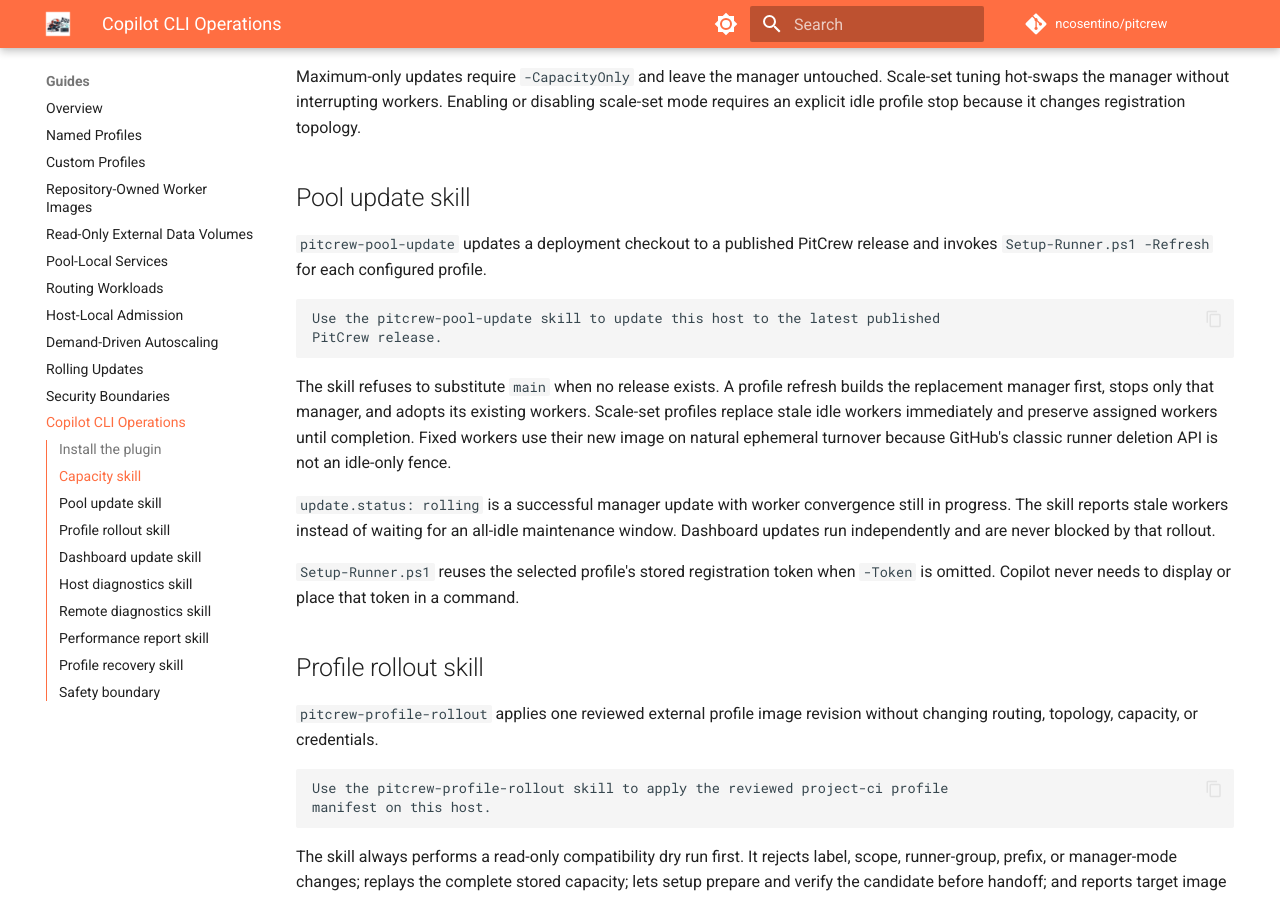
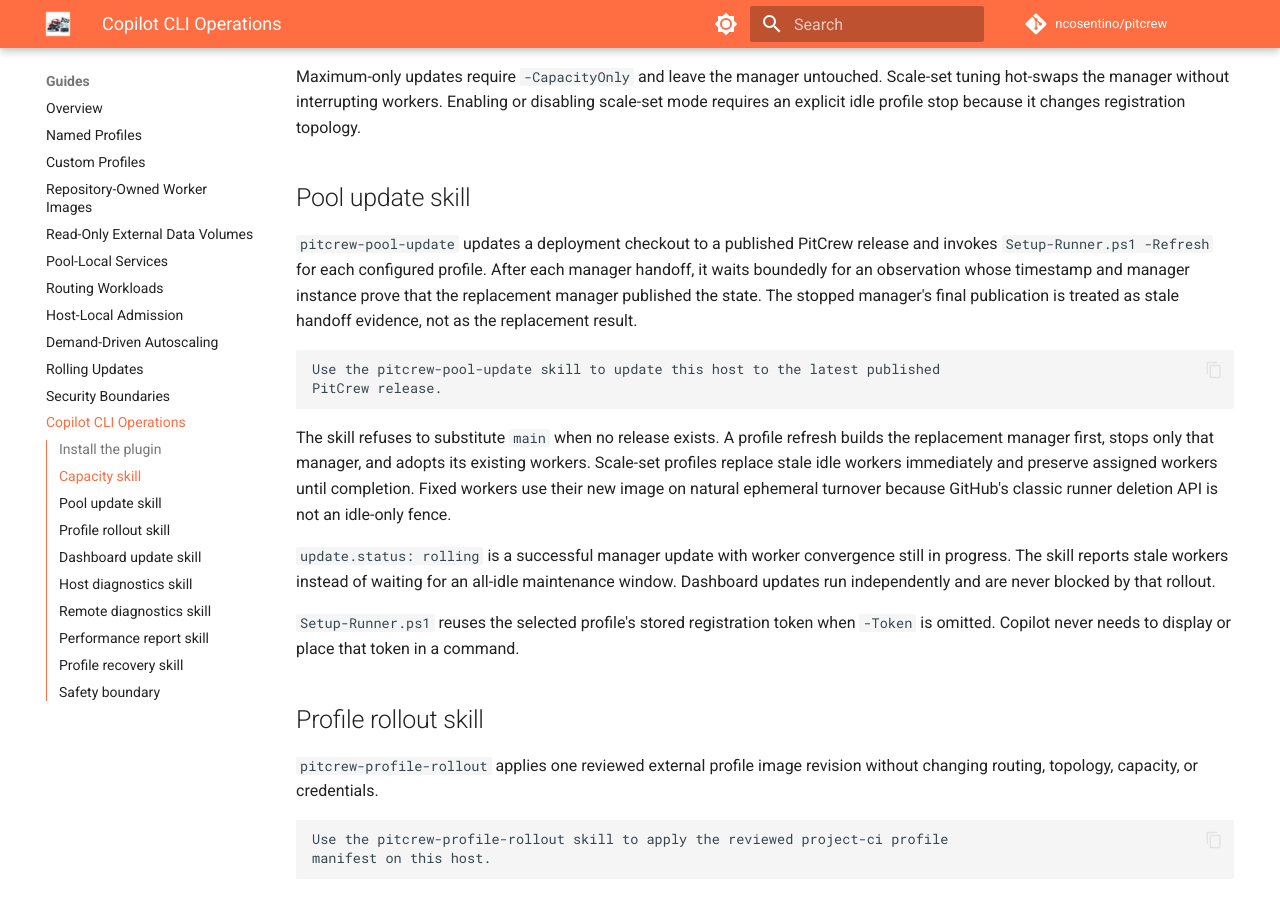
Before and after one commit to ncosentino/pitcrew, an MkDocs documentation site: the page built from docs/guides/copilot-operations.md, in a window 1280 px wide and 900 px high, scrolled down 1161 px. Built offline with MkDocs 1.6.1 and Material for MkDocs 9.7.7, drawn with Linux system fonts in a browser that asks for light colours; comment, search, counter and statistics services are not loaded.

Commit message:
fix(operations): harden rollout compatibility (#101)
* fix(operations): harden rollout compatibility

Preserve unavailable legacy registration evidence and wait for the replacement manager's first fenced post-handoff publication.

Closes #99
Closes #100

Co-authored-by: Copilot <223556219+Copilot@users.noreply.github.com>
Copilot-Session: 8be74dfa-19df-4e6f-9a70-45df41548b12

* test(operations): tolerate wrapped skill prose

Match the required stale-handoff contract across Markdown line wrapping.

Co-authored-by: Copilot <223556219+Copilot@users.noreply.github.com>
Copilot-Session: 8be74dfa-19df-4e6f-9a70-45df41548b12

* test(diagnostics): inspect normalized capacity path

Assert null registration evidence at its strict projected location.

Co-authored-by: Copilot <223556219+Copilot@users.noreply.github.com>
Copilot-Session: 8be74dfa-19df-4e6f-9a70-45df41548b12

---------

Co-authored-by: Copilot <223556219+Copilot@users.noreply.github.com>
Copilot-Session: 8be74dfa-19df-4e6f-9a70-45df41548b12

````diff
--- a/docs/guides/copilot-operations.md
+++ b/docs/guides/copilot-operations.md
@@ -69,6 +69,10 @@ changes registration topology.
 
 `pitcrew-pool-update` updates a deployment checkout to a published PitCrew
 release and invokes `Setup-Runner.ps1 -Refresh` for each configured profile.
+After each manager handoff, it waits boundedly for an observation whose
+timestamp and manager instance prove that the replacement manager published
+the state. The stopped manager's final publication is treated as stale handoff
+evidence, not as the replacement result.
 
 ```text
 Use the pitcrew-pool-update skill to update this host to the latest published
````
Also changed, not shown: plugins/pitcrew-operations/skills/pitcrew-pool-update/SKILL.md (+23 -5 lines), 6 other files.
